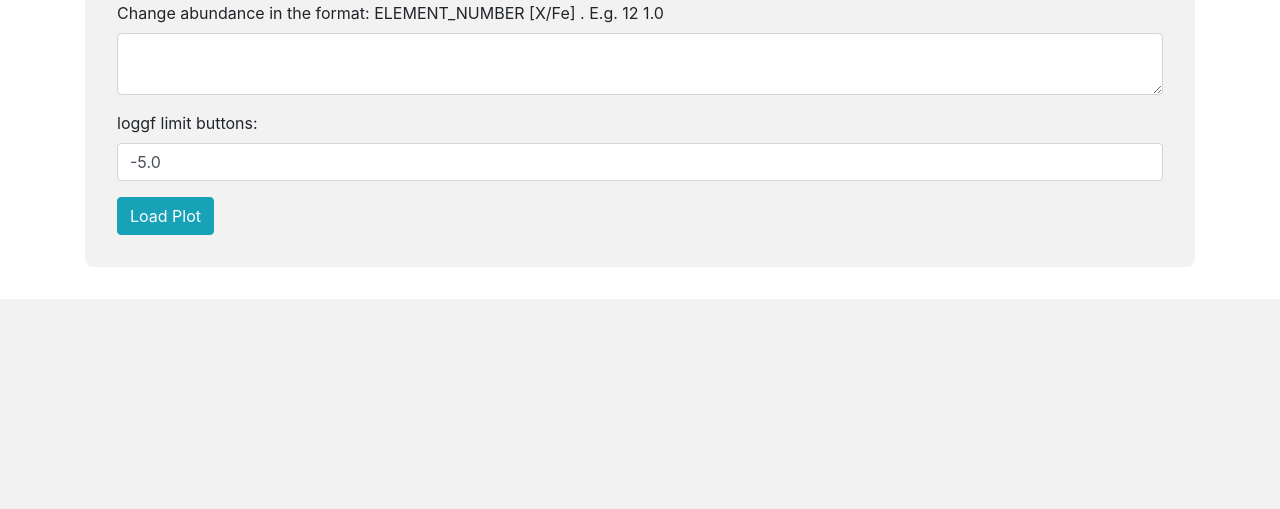
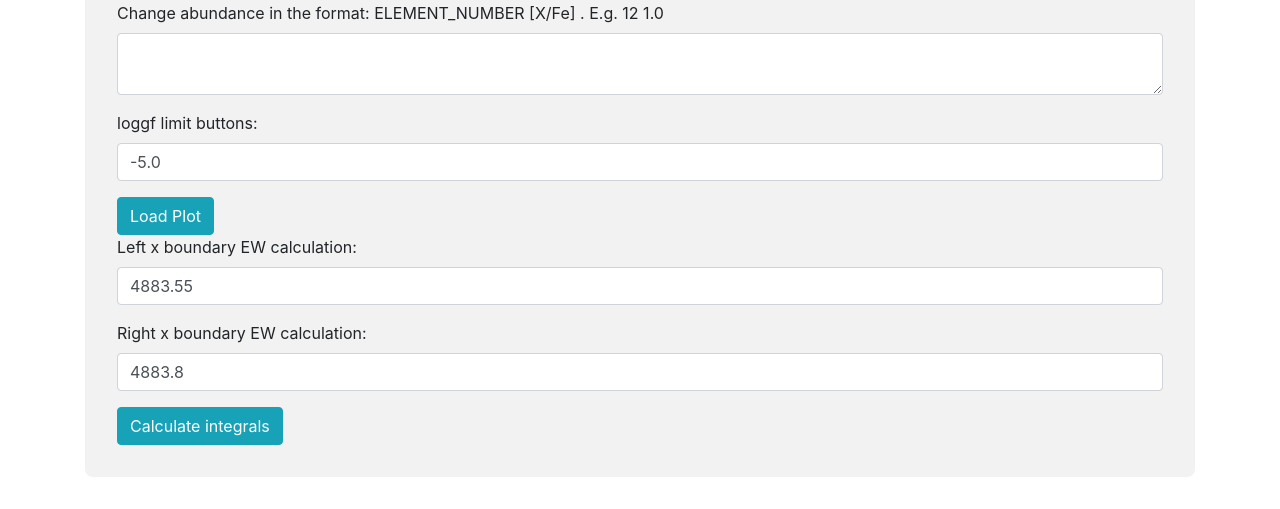
Before and after one commit to stormnick/TSGuiPy, a Flask app: page /generate_synthetic_spectrum in a window 1280 px wide. Shown: the part 1526-2035 px from the top of the page. Before the commit the page ends 1825 px from the top, so only its background shows below. Run offline with Flask 3, Linux system fonts and the light colour scheme; some libraries are stand-ins or nearby versions.

Commit message:
added EW calculation

```diff
--- a/src/app.py
+++ b/src/app.py
@@ -12,7 +12,7 @@ from flask import Flask, render_template, request, jsonify, redirect, url_for, f
 from TSGuiPy.src import plot
 from plotting_tools.scripts_for_plotting import plot_synthetic_data_m3dis, load_output_data
 from scripts.loading_configs import TSFitPyConfig
-from scripts.auxiliary_functions import apply_doppler_correction
+from scripts.auxiliary_functions import apply_doppler_correction, calculate_equivalent_width
 from scripts.solar_abundances import periodic_table
 
 app = Flask(__name__)
@@ -264,6 +264,49 @@ def get_plot_m3d():
         wavelength_observed, flux_observed = [], []
     fig = plot.plot_synthetic_data(wavelength, flux, lmin, lmax, wavelength_observed, flux_observed)
     return jsonify({"data": fig.to_dict()["data"], "layout": fig.to_dict()["layout"], "columns": parsed_linelist_dict})
+
+@app.route('/synthetic_calculate_integral', methods=['POST'])
+def synthetic_calculate_integral():
+    """left_x_boundary: document.getElementById('left_x_boundary').value,
+        right_x_boundary: document.getElementById('right_x_boundary').value,
+        plot_data: document.getElementById('plot-container').data"""
+    data = request.json
+    left_x_boundary = float(data['left_x_boundary'])
+    right_x_boundary = float(data['right_x_boundary'])
+    plot_data = data['plot_data']
+
+    # if left_x_boundary > right_x_boundary, swap them
+    if left_x_boundary > right_x_boundary:
+        left_x_boundary, right_x_boundary = right_x_boundary, left_x_boundary
+
+    # if left_x_boundary == right_x_boundary, return 0
+    if left_x_boundary == right_x_boundary:
+        return jsonify({"integral_synthetic": 0, "integral_observed": 0})
+
+    trace = plot_data[0]
+    trace_obs = plot_data[1]
+
+    x_fitted = np.asarray(trace['x'])
+    y_fitted = np.asarray(trace['y'])
+
+    x_obs = np.asarray(trace_obs['x'])
+    y_obs = np.asarray(trace_obs['y'])
+
+    # find the indices of wavelength that are within lmin and lmax
+    indices_fitted = np.where((x_fitted >= left_x_boundary) & (x_fitted <= right_x_boundary))
+    indices_observed = np.where((x_obs >= left_x_boundary) & (x_obs <= right_x_boundary))
+    # calculate the integral
+    # if the indices are empty, return 0
+    if np.size(indices_fitted) == 0:
+        ew_fitted = 0
+    else:
+        ew_fitted = calculate_equivalent_width(x_fitted[indices_fitted], y_fitted[indices_fitted], left_x_boundary, right_x_boundary) * 1000
+    if np.size(indices_observed) == 0:
+        ew_observed = 0
+    else:
+        ew_observed = calculate_equivalent_width(x_obs[indices_observed], y_obs[indices_observed], left_x_boundary, right_x_boundary) * 1000
+    return jsonify({"integral_synthetic": round(ew_fitted, 3), "integral_observed": round(ew_observed, 3)})
+
 
 @app.route('/upload_zip', methods=['POST'])
 def upload_zipped_file():
--- a/src/templates/generate_synthetic_spectrum.html
+++ b/src/templates/generate_synthetic_spectrum.html
@@ -110,7 +110,8 @@
                     // First, remove the existing line if there is one
                     if (currentShapeIndex !== null) {
                         Plotly.relayout('plot-container', {
-                            shapes: [] // Clear existing shapes
+                            shapes: [], // Clear existing shapes
+                            annotations: []
                         });
                     }
 
@@ -163,6 +164,69 @@
         }
     });
     }
+
+    function updateIntegrals() {
+    let currentShapeIndexIntegrals = null; // Track the current shape index
+    const requestData = {
+        left_x_boundary: document.getElementById('left_x_boundary').value,
+        right_x_boundary: document.getElementById('right_x_boundary').value,
+        plot_data: document.getElementById('plot-container').data
+    };
+
+    $.ajax({
+        url: '/synthetic_calculate_integral',
+        type: 'POST',
+        contentType: 'application/json',
+        data: JSON.stringify(requestData),
+        success: function(data) {
+            document.getElementById('integral_synthetic').innerText = "Synthetic EW: " + data.integral_synthetic;
+            document.getElementById('integral_observed').innerText = "Observed EW: " + data.integral_observed;
+            // Update Plotly graph here
+            // First, remove the existing line if there is one
+            if (currentShapeIndexIntegrals !== null) {
+                Plotly.relayout('plot-container', {
+                    shapes: [], // Clear existing shapes
+                    annotations: []
+                });
+            }
+            // Update the plot to include a vertical line at column's x_value
+            const update = {
+                shapes: [{
+                    type: 'line',
+                    x0: requestData.left_x_boundary,
+                    y0: 0,
+                    x1: requestData.left_x_boundary,
+                    y1: 1.05,
+                    xref: 'x',
+                    yref: 'paper',
+                    line: {
+                        color: 'black',
+                        width: 2
+                    }
+                },
+                {
+                    type: 'line',
+                    x0: requestData.right_x_boundary,
+                    y0: 0,
+                    x1: requestData.right_x_boundary,
+                    y1: 1.05,
+                    xref: 'x',
+                    yref: 'paper',
+                    line: {
+                        color: 'black',
+                        width: 2
+                    }
+                }
+                ]
+            };
+            Plotly.relayout('plot-container', update);
+            currentShapeIndexIntegrals = 0; // This works under the assumption you only have this one shape
+    },
+        error: function(jqxhr, textStatus, error) {
+            console.error("Request Failed: " + textStatus + ", " + error); // Log any errors to the console
+        }
+    });
+}
 
     </script>
 </head>
@@ -289,6 +353,17 @@
                 <input type="number" class="form-control" id="m3d_loggf_limit" name="m3d_loggf_limit"  value="-5.0">
             </div>
             <button class="btn btn-info" onclick="loadPlot2()">Load Plot</button>
+            <div class="form-group">
+                <label for="left_x_boundary">Left x boundary EW calculation:</label>
+                <input type="number" class="form-control" id="left_x_boundary" name="left_x_boundary" value="4883.55">
+            </div>
+            <div class="form-group">
+                <label for="right_x_boundary">Right x boundary EW calculation:</label>
+                <input type="number" class="form-control" id="right_x_boundary" name="right_x_boundary" value="4883.8">
+            </div>
+            <button class="btn btn-info" onclick="updateIntegrals()">Calculate integrals</button>
+            <div id="integral_synthetic"></div>
+            <div id="integral_observed"></div>
             <div id="columns"></div>
             <div id="plot-container"></div>
         </div>
```
